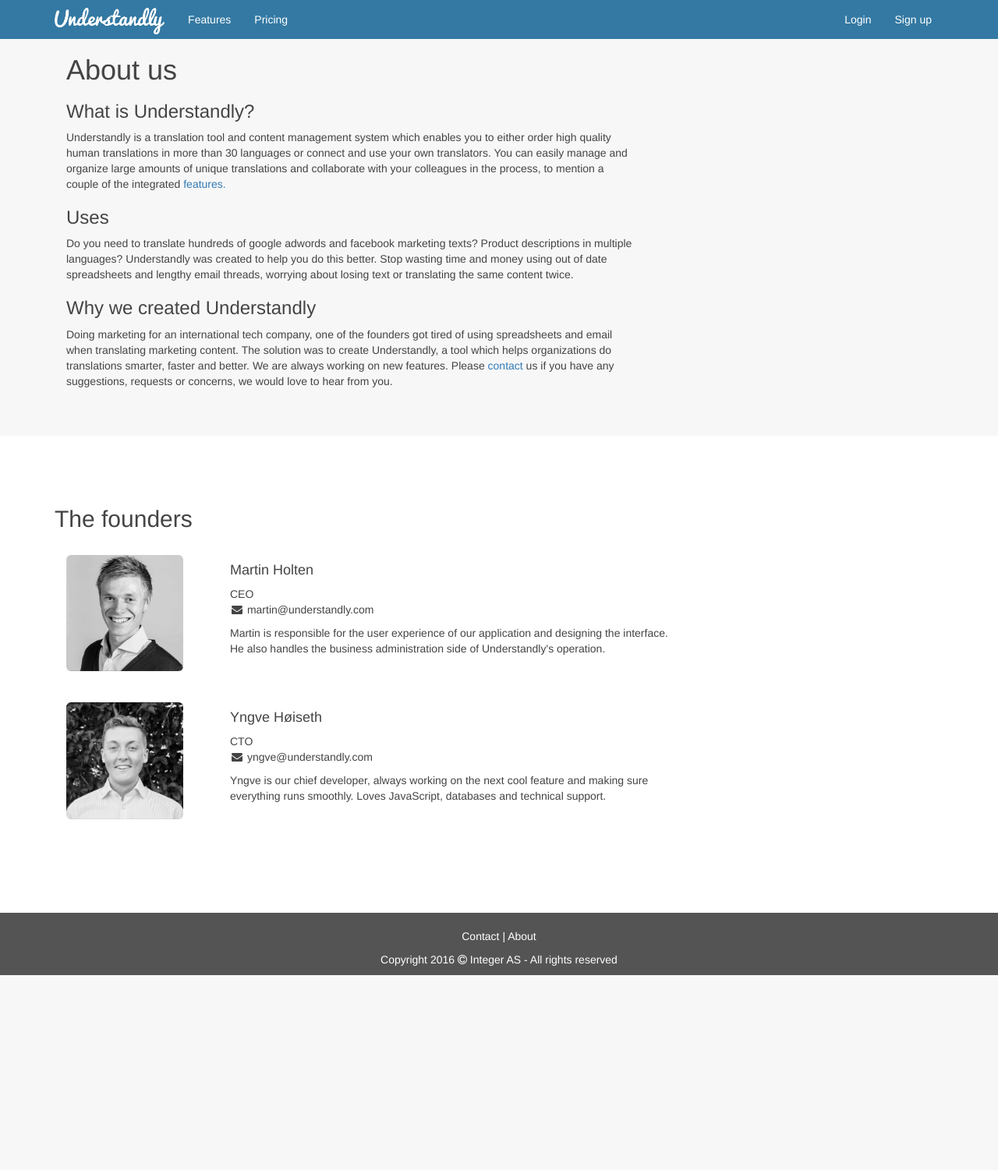
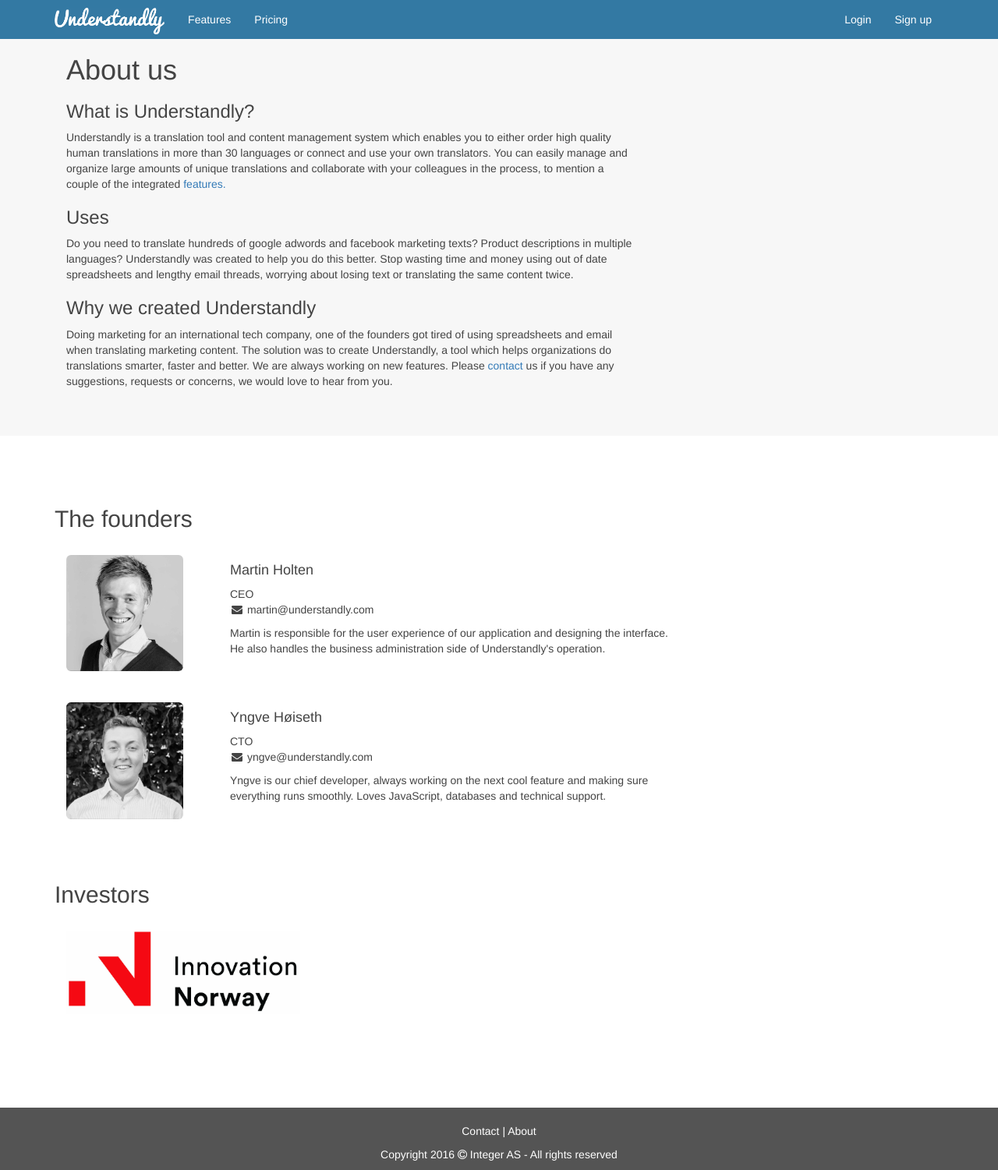
Before and after one commit to yhoiseth/www.understandly.com, a Jekyll site: the page built from about.html, in a window 1280 px wide. Shown: the whole page at 78% size. Built offline with Jekyll 4.4.1, drawn with Linux system fonts in a browser that asks for light colours; nearby versions of some CDN libraries; before the commit the page ends 1251 px from its top, so only the background shows below that.

Commit message:
Innovation Norway

```diff
--- a/about.html
+++ b/about.html
@@ -74,5 +74,17 @@
                 </div>
             </div>
         </div>
+        <div class="container padding-top-20px padding-bottom-40px">
+            <h2>Investors</h2>
+            <div class="col-sm-12 padding-top-20px">
+                <div class="row">
+                    <div class="col-sm-5 col-md-4">
+                        <img src="/innovation-norway.jpg" class="investor-pic" alt="">
+                    </div>
+                    <div class="col-sm-7 col-md-8 features-box">
+                    </div>
+                </div>
+            </div>
+        </div>
     </div>
 </div>
--- a/css/main.scss
+++ b/css/main.scss
@@ -59,6 +59,11 @@
 .founder-pic {
     max-height: 150px;
     max-width: 150px;
+}
+
+.investor-pic {
+    max-height: 300px;
+    max-width: 300px;
 }
 
 .vcenter {
```
Also changed, not shown: innovation-norway.jpg (added).
